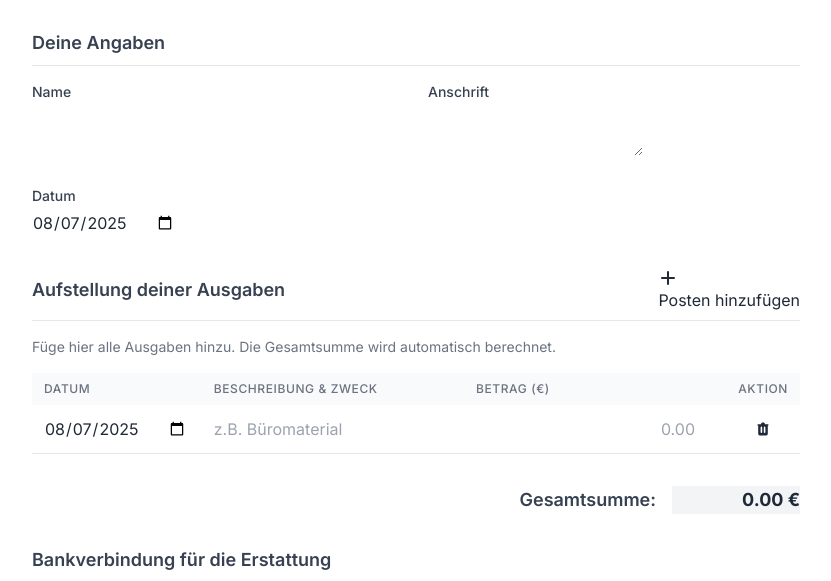
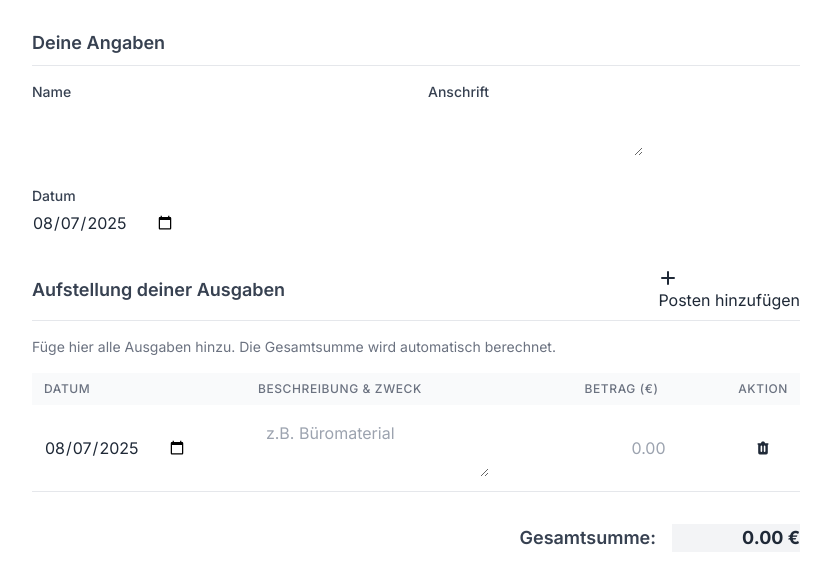
Before and after one commit to tmmyrl/auslagenerstattung, a plain HTML site: page index.html in a window 1280 px wide. Shown: the part 151-732 px from the top of the page, without its empty margins (224-1055 px from the left). Drawn offline with nearby package versions, Linux system fonts and the light colour scheme.

Commit message:
Update index.html
tabellenfeld zweck dynamisch vergrößert

```diff
--- a/index.html
+++ b/index.html
@@ -208,10 +208,10 @@
                         <input type="date" class="form-input expense-date" value="${data.datum || new Date().toISOString().slice(0, 10)}">
                     </td>
                     <td class="px-3 py-2">
-                        <input type="text" class="form-input expense-description" placeholder="z.B. Büromaterial" value="${data.beschreibung || ''}">
+                        <textarea class="form-input expense-description resize-y min-h-[40px] p-2" placeholder="z.B. Büromaterial">${data.beschreibung || ''}</textarea>
                     </td>
                     <td class="px-3 py-2 whitespace-nowrap">
-                        <input type="number" class="form-input expense-amount text-right" placeholder="0.00" min="0" step="0.01" value="${data.betrag || ''}">
+                        <input type="number" class="form-input expense-amount text-right w-24" placeholder="0.00" min="0" step="0.01" value="${data.betrag || ''}">
                     </td>
                     <td class="px-3 py-2 text-center no-print">
                         <button type="button" class="btn-danger p-2 rounded-full delete-row">
```
